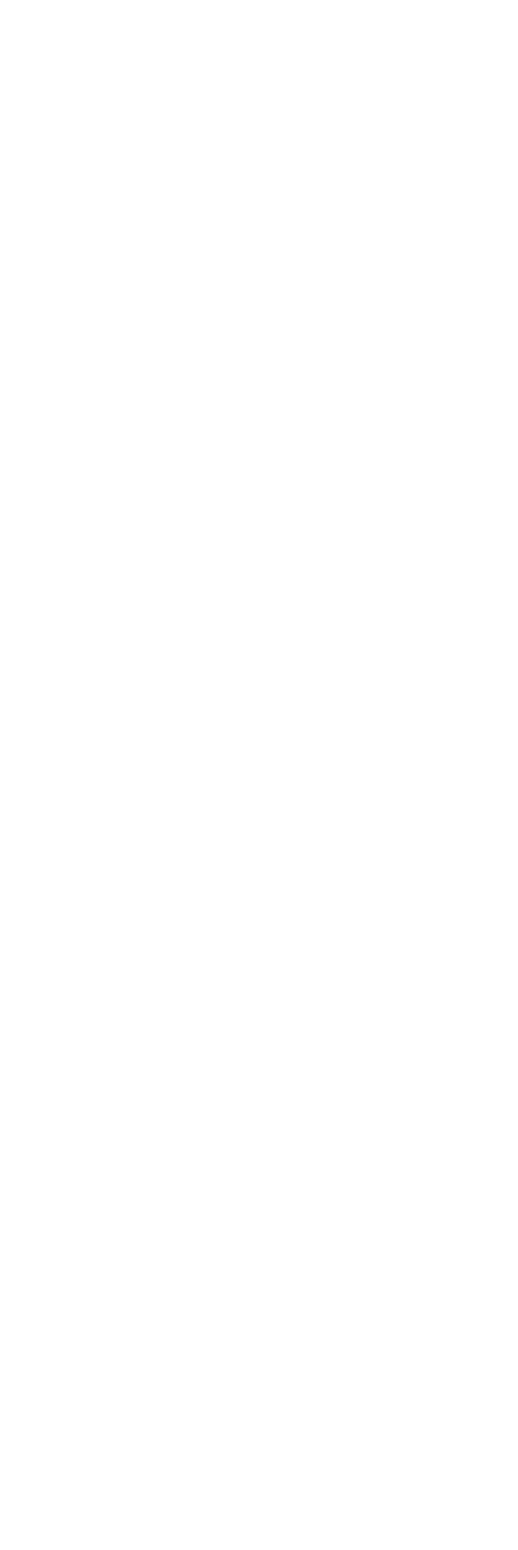
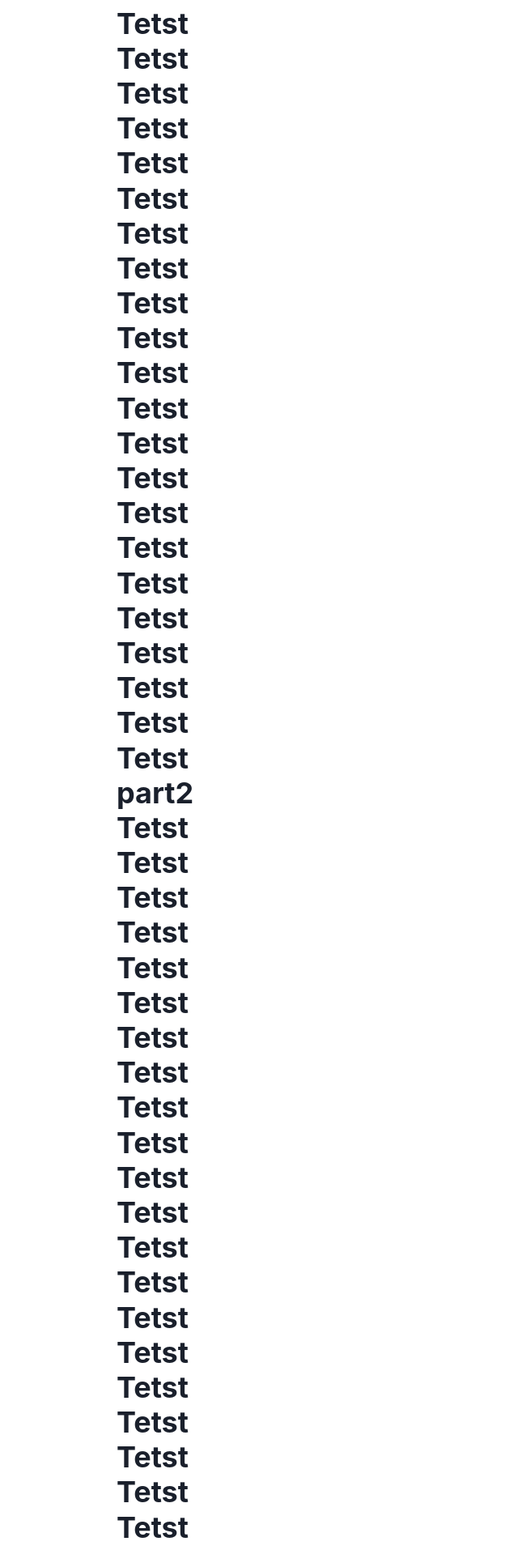
Before and after one commit to rsh1337/digital-wellbeing, a Next.js app: page / in a window 1280 px wide. Shown: the part 142-2056 px from the top of the page at 81% size, without its empty margins (0-640 px from the left). Before the commit the page ends 800 px from the top, so only its background shows below. Built offline with nearby package versions, Linux system fonts and the light colour scheme.

Commit message:
homescreen animations

```diff
--- a/pages/index.js
+++ b/pages/index.js
@@ -1,8 +1,8 @@
 import { Box, Center, Container, Heading, Text } from '@chakra-ui/react';
-
+import { Variants, motion } from 'framer-motion';
 const cardVariants = {
 	offscreen: {
-		y: 300
+		y: 500
 	},
 	onscreen: {
 		y: 0,
@@ -10,22 +10,85 @@ const cardVariants = {
 		transition: {
 			type: 'spring',
 			duration: 1,
-			bounce: 0.2
+			bounce: 0
 		}
 	}
 };
 
-function Content(){
-	<Container maxW="container.lg">
-		<Text>trytfhg</Text>
-	</Container>
-}
-
-
 export default function Home() {
 	return (
 		<Box>
-			<Content />
+				<Container maxW="container.lg">
+						<motion.div
+					className="card-container"
+					initial="offscreen"
+					whileInView="onscreen"
+					viewport={{ once: true, amount: 0 }}
+				>
+					<motion.div className="card" variants={cardVariants}>
+						<Box>
+							<Heading>Tetst</Heading>
+							<Heading>Tetst</Heading>
+							<Heading>Tetst</Heading>
+							<Heading>Tetst</Heading>
+							<Heading>Tetst</Heading>
+							<Heading>Tetst</Heading>
+							<Heading>Tetst</Heading>
+							<Heading>Tetst</Heading>
+							<Heading>Tetst</Heading>
+							<Heading>Tetst</Heading>
+							<Heading>Tetst</Heading>
+							<Heading>Tetst</Heading>
+							<Heading>Tetst</Heading>
+							<Heading>Tetst</Heading><Heading>Tetst</Heading>
+							<Heading>Tetst</Heading>
+							<Heading>Tetst</Heading>
+							<Heading>Tetst</Heading>
+							<Heading>Tetst</Heading><Heading>Tetst</Heading>
+							<Heading>Tetst</Heading><Heading>Tetst</Heading>
+
+							<Heading>Tetst</Heading>
+							<Heading>Tetst</Heading>
+						</Box>
+					</motion.div>
+
+				</motion.div>
+
+				<motion.div
+					className="card-container"
+					initial="offscreen"
+					whileInView="onscreen"
+					viewport={{ once: true, amount: 0.1 }}
+				>
+					<motion.div className="card" variants={cardVariants}>
+						<Box>
+							<Heading>part2</Heading>
+							<Heading>Tetst</Heading>
+							<Heading>Tetst</Heading>
+							<Heading>Tetst</Heading>
+							<Heading>Tetst</Heading>
+							<Heading>Tetst</Heading>
+							<Heading>Tetst</Heading>
+							<Heading>Tetst</Heading>
+							<Heading>Tetst</Heading>
+							<Heading>Tetst</Heading>
+							<Heading>Tetst</Heading>
+							<Heading>Tetst</Heading>
+							<Heading>Tetst</Heading>
+							<Heading>Tetst</Heading><Heading>Tetst</Heading>
+							<Heading>Tetst</Heading>
+							<Heading>Tetst</Heading>
+							<Heading>Tetst</Heading>
+							<Heading>Tetst</Heading><Heading>Tetst</Heading>
+							<Heading>Tetst</Heading><Heading>Tetst</Heading>
+
+							<Heading>Tetst</Heading>
+							<Heading>Tetst</Heading>
+						</Box>
+					</motion.div>
+
+				</motion.div>
+	</Container>
 		</Box>
 	);
 }
```
